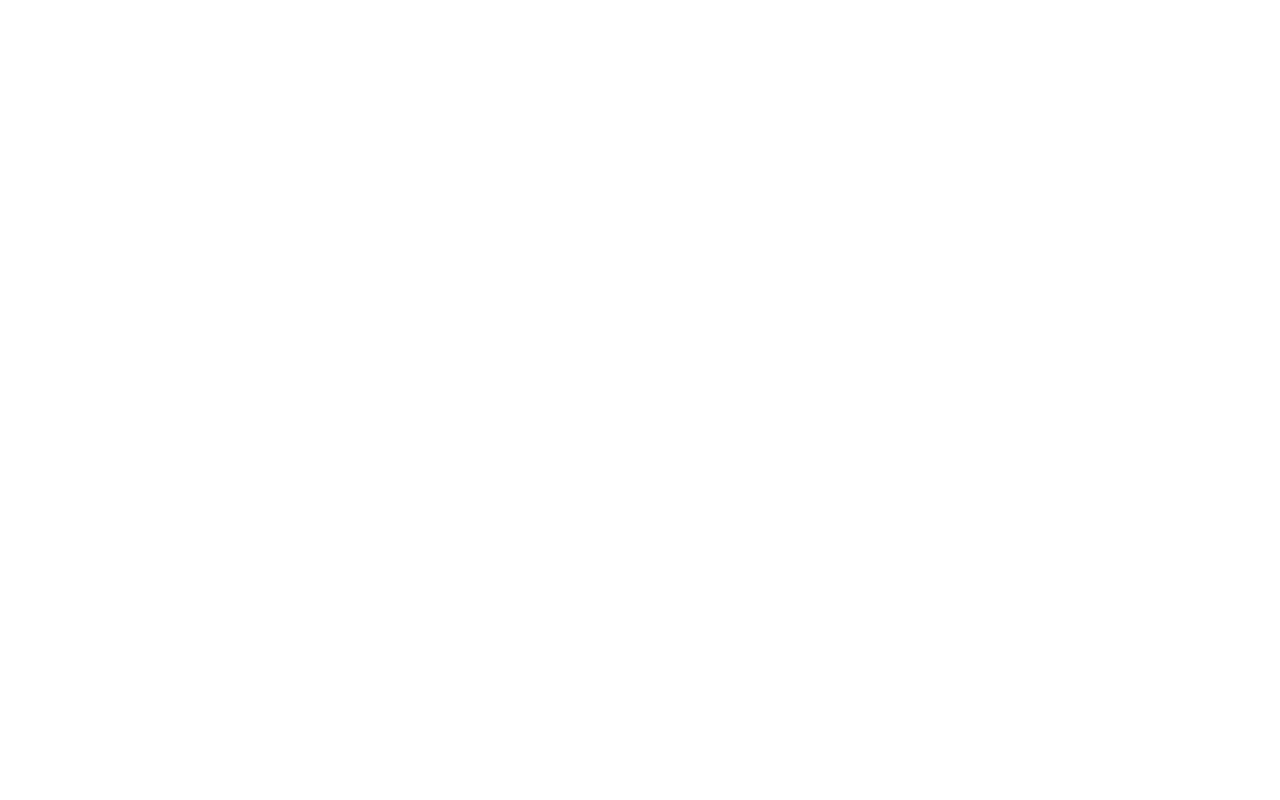
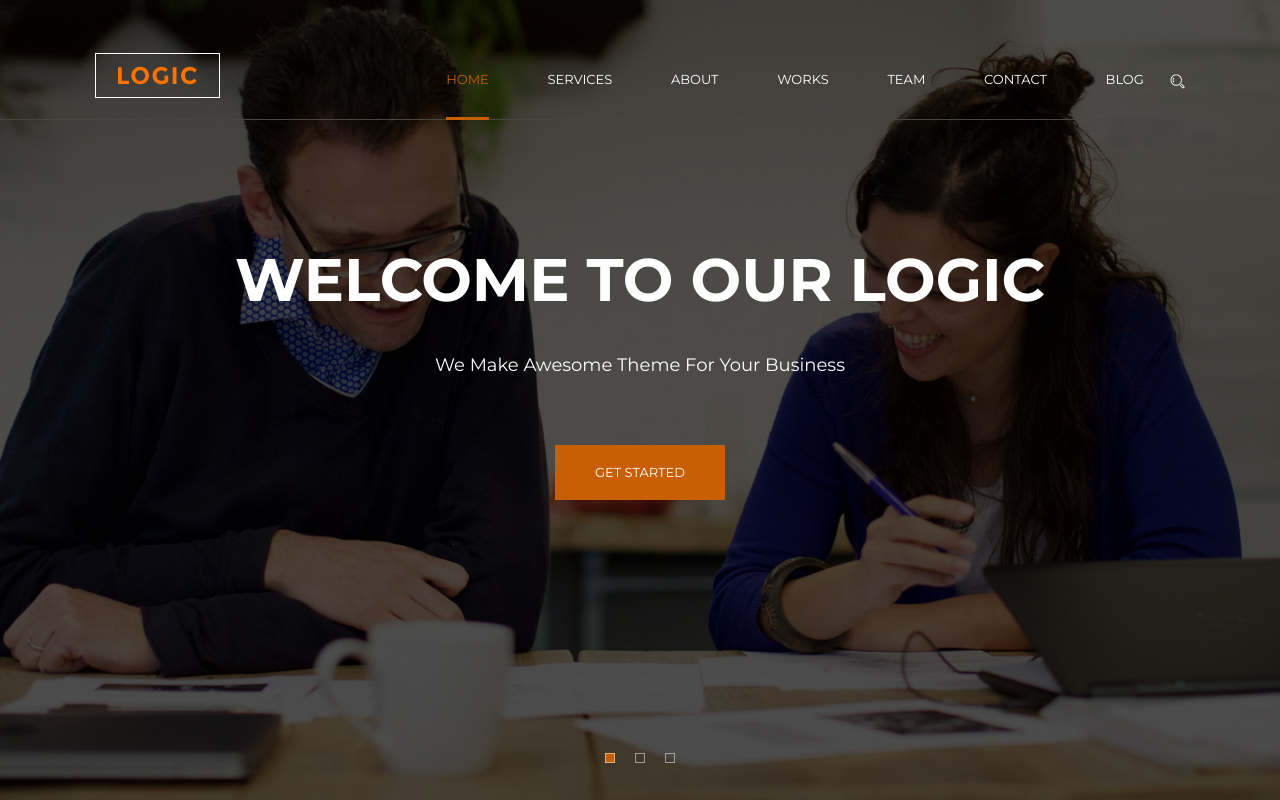
Before and after one commit to Ganna-S/logic, a website: page app/index.html in a window 1280 px wide. Drawn offline with nearby package versions, Linux system fonts and the light colour scheme; files that its build step writes are made by us from their sources.

Commit message:
added header and top slider

```diff
--- a/app/index.html
+++ b/app/index.html
@@ -6,17 +6,124 @@
     <meta name="viewport" content="width=device-width, initial-scale=1.0">
     <meta http-equiv="X-UA-Compatible" content="ie=edge">
     <title>Document</title>
+    <link href="https://fonts.googleapis.com/css?family=Montserrat:400,700|Raleway&display=swap" rel="stylesheet">
     <link rel="stylesheet" href="css/libs.min.css">
     <link rel="stylesheet" href="css/style.min.css">
 </head>
 
 <body>
+    <div class="wrapper">
+        <div class="content page-content">
+            <!-- start header and slider-->
+            <header>
+                <div class="top__line">
+                    <div class="container">
+                        <div class="header__inner">
+                            <div class="header__logo">
+                                <a href="#">
+                                    <img src="images/logo.png" alt="">
+                                </a>
+                            </div>
+                            <div class="header__menu">
+                                <ul class="menu__list">
+                                    <li>
+                                        <a href="#" class="active">
+                                            HOME
+                                        </a>
+                                    </li>
+                                    <li>
+                                        <a href="#">
+                                            SERVICES
+                                        </a>
+                                    </li>
+                                    <li>
+                                        <a href="#">
+                                            ABOUT
+                                        </a>
+                                    </li>
+                                    <li>
+                                        <a href="#">
+                                            WORKS
+                                        </a>
+                                    </li>
+                                    <li>
+                                        <a href="#">
+                                            TEAM
+                                        </a>
+                                    </li>
+                                    <li>
+                                        <a href="#">
+                                            CONTACT
+                                        </a>
+                                    </li>
+                                    <li>
+                                        <a href="#">
+                                            BLOG
+                                        </a>
+                                    </li>
+                                </ul>
+                            </div>
+                            <div class="header__search">
+                                <a href="#">
+                                    <img src="images/search.png" alt="">
+                                </a>
+                            </div>
+                        </div>
+                    </div>
+                </div>
+                <div class="slider">
+                    <div class="slider__inner">
 
+                        <div class="slider__box">
+                            <div class="slider__box-item" style="background-image: url(images/slider-bg1.jpg);">
+                                <div class="slider__content">
+                                    <div class="slider-title">
+                                        WELCOME TO OUR LOGIC
+                                    </div>
+                                    <div class="slider__text">
+                                        We Make Awesome Theme For Your Business
+                                    </div>
+                                    <a href="#" class="slider__btn">GET STARTED</a>
+                                </div>
+                            </div>
+                            <div class="slider__box-item" style="background-image: url(images/slider-bg2.jpg);">
+                                <div class="slider__content">
+                                    <div class="slider-title">
+                                        WELCOME TO OUR LOGIC
+                                    </div>
+                                    <div class="slider__text">
+                                        We Make Awesome Theme For Your Business
+                                    </div>
+                                    <a href="#" class="slider__btn">GET STARTED</a>
+                                </div>
+                            </div>
+                            <div class="slider__box-item" style="background-image: url(images/slider-bg3.jpg);">
+                                <div class="slider__content">
+                                    <div class="slider-title">
+                                        WELCOME TO OUR LOGIC
+                                    </div>
+                                    <div class="slider__text">
+                                        We Make Awesome Theme For Your Business
+                                    </div>
+                                    <a href="#" class="slider__btn">GET STARTED</a>
+                                </div>
+                            </div>
+                        </div>
+                    </div>
+                </div>
+            </header>
+
+        </div>
+
+        <footer>
+
+        </footer>
+    </div>
 
 
     <script src="https://ajax.googleapis.com/ajax/libs/jquery/3.4.1/jquery.min.js"></script>
     <script src="js/libs.min.js"></script>
-    <script src="js/main.min.js"></script>
+    <script src="js/main.js"></script>
 </body>
 
 </html>
--- a/app/js/main.js
+++ b/app/js/main.js
@@ -0,0 +1,9 @@
+$(function () {
+
+    $('.slider__box').slick({
+        slidesToShow: 1,
+        slidesToScroll: 1,
+        dots: true,
+        arrows: false,
+    });
+});
--- a/app/scss/global.scss
+++ b/app/scss/global.scss
@@ -28,19 +28,19 @@
     box-sizing: inherit;
   }
   body {
-    font-family: "Raleway", sans-serif;
+    font-family: 'Montserrat', sans-serif;
     font-size: 14px;
-    font-weight: 500;
-    background-color: #fefefe;
-    color: #606060;
+    font-weight: 400;
+    background-color: #fff;
     position: relative;
     min-width: 320px;
   }
 
   a {
-    color: #606060;
+    color: #fff;
     display: inline-block;
     text-decoration: none;
+    cursor: pointer;
   }
 
   ul {
--- a/app/scss/style.scss
+++ b/app/scss/style.scss
@@ -0,0 +1,135 @@
+@import "global";
+
+// start header
+.header {
+  position: relative;
+  z-index: 2;
+  height: 935px;
+  width: 100vw;
+}
+
+.top__line {
+  height: 120px;
+  color: #fff;
+  position: relative;
+  z-index: 2;
+  top: 0;
+  left: 0;
+  right: 0;
+  justify-content: space-between;
+  border-bottom: 1px solid #46453e;
+}
+.header__inner {
+  display: flex;
+  justify-content: space-between;
+  padding: 53px 40px;
+  .header__menu {
+    margin-left: 200px;
+  }
+  .menu__list {
+    padding-top: 18px;
+    li {
+      color: #fff;
+      font-size: 13px;
+      cursor: pointer;
+      & + li {
+        margin-left: 55px;
+      }
+    }
+  }
+  .header__search {
+    width: 15px;
+    height: 15px;
+    display: flex;
+    justify-content: flex-end;
+    img {
+      margin-top: 21px;
+    }
+  }
+}
+.header__menu a:hover {
+  color: #c85f04;
+}
+.header__menu a.active {
+  border-bottom: 3px solid #c85f04;
+  padding-bottom: 30px;
+  color: #c85f04;
+}
+
+.slider__box {
+  position: absolute;
+  z-index: 1;
+  top: 0;
+  left: 0;
+  height: 935px;
+  width: 100vw;
+  overflow: hidden;
+}
+.slider__box-item {
+  height: 100vh;
+  outline: none;
+  position: relative;
+  overflow: hidden;
+  background-position: top center;
+  background-size: cover;
+  position: relative;
+  img {
+    position: absolute;
+    top: 0;
+    left: 50%;
+    bottom: 0;
+    margin: auto 0;
+    height: 100%;
+    transform: translateX(-50%);
+    min-width: 100%;
+  }
+}
+.slider__content {
+  display: flex;
+  flex-direction: column;
+  align-items: center;
+  justify-content: center;
+  color: #fff;
+  height: 750px;
+  position: relative;
+}
+.slider-title {
+  font-size: 60px;
+  line-height: 60px;
+  text-transform: uppercase;
+  margin-bottom: 25px;
+  font-weight: 700;
+}
+.slider__text {
+  font-size: 18px;
+  line-height: 60px;
+  text-transform: capitalize;
+  margin-bottom: 50px;
+}
+.slider__btn {
+  font-size: 13px;
+  width: 170px;
+  background-color: #c85f04;
+  text-align: center;
+  padding: 20px 30px;
+  text-transform: uppercase;
+}
+.slick-dots {
+  display: flex;
+  justify-content: center;
+}
+.slick-dots li {
+  margin: 0 10px;
+  width: auto;
+  height: auto;
+  height: 10px;
+  width: 10px;
+  content: url(../images/dots.png);
+  margin-top: -50px;
+  z-index: 2;
+}
+.slick-dots li.slick-active {
+  background-color: #c85f04;
+}
+
+//end header
--- a/gulpfile.js
+++ b/gulpfile.js
@@ -59,7 +59,7 @@ gulp.task('browser-sync', function () {
 
 
 gulp.task('watch', function(){
-    gulp.watch('app/scss/style.scss', gulp.parallel('sass'))
+    gulp.watch('app/scss/**/*.scss', gulp.parallel('sass'))
     gulp.watch('app/*.html', gulp.parallel('html'))
     gulp.watch('app/js/*.js', gulp.parallel('js'))
 });
```
Also changed, not shown: app/css/style.min.css, app/images/dots.png (added), app/images/logo.png (added), app/images/search.png (added), app/images/search.svg (added), app/images/slider-bg1.jpg (added), app/images/slider-bg2.jpg (added), app/images/slider-bg3.jpg (added), app/scss/fonts.scss (added).
